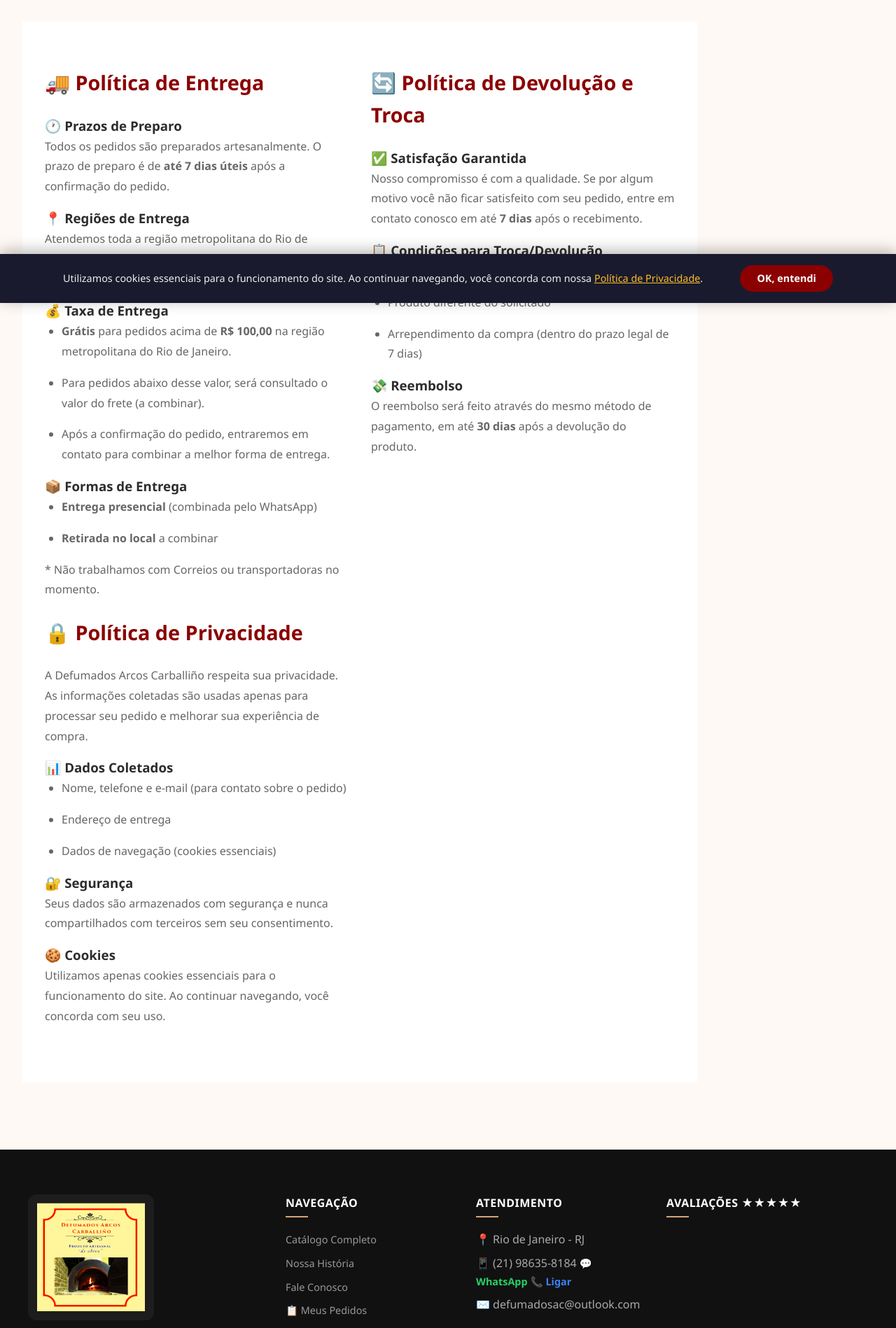
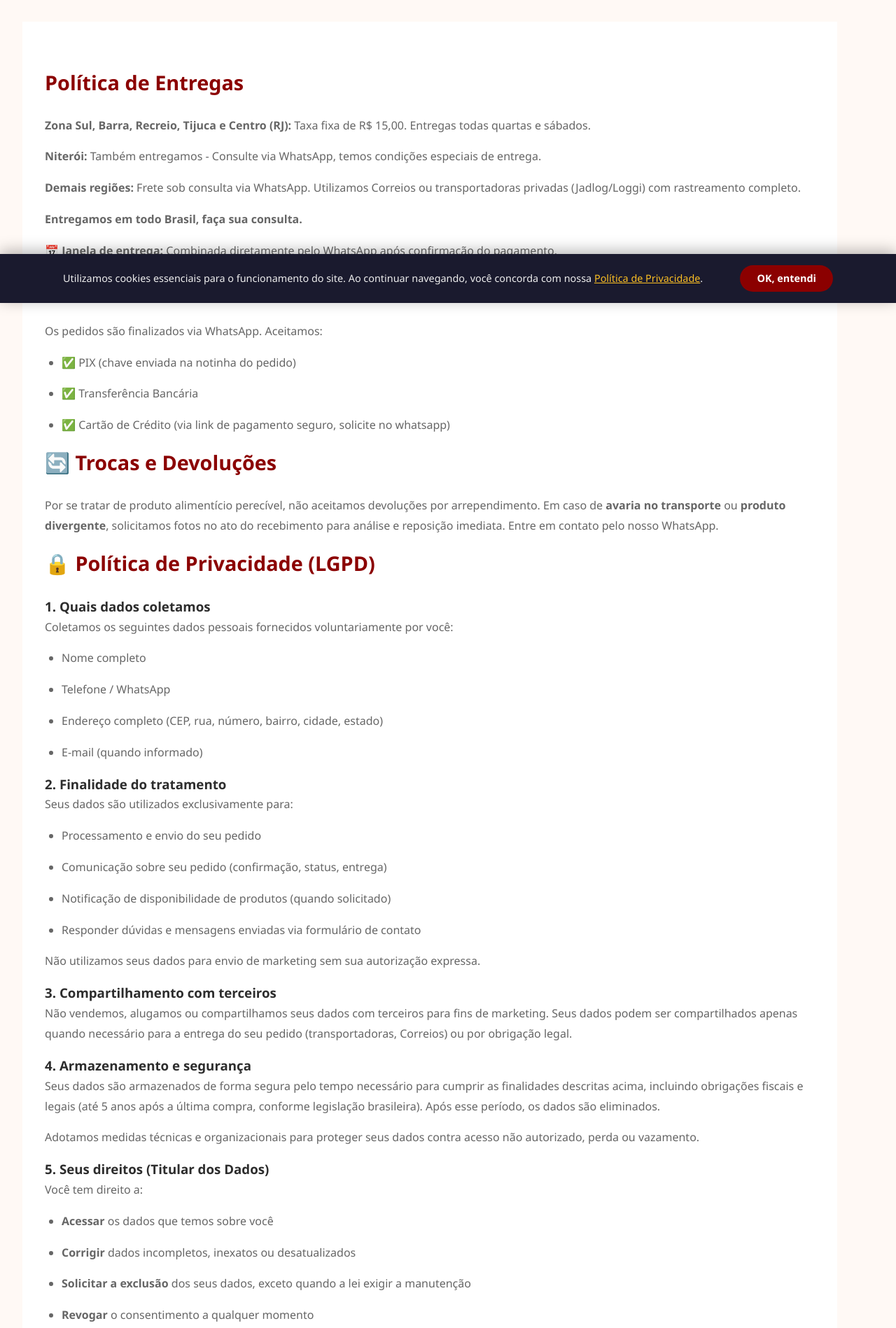
Before and after one commit to erickboechat/defumados-loja, a Flask app: page /politicas in a window 1280 px wide. Shown: the part 367-2265 px from the top of the page at 70% size. Run offline with Flask 3, Linux system fonts and the light colour scheme; some libraries are stand-ins or nearby versions.

Commit message:
fix: restaura conteudo original de contato, politicas e sobre
As paginas foram reescritas acidentalmente durante a refatoracao
para base.html. Agora usam o conteudo original completo,
apenas trocando a estrutura para extender base.html.

```diff
--- a/templates/politicas.html
+++ b/templates/politicas.html
@@ -4,61 +4,79 @@
 <main class="page-institucional">
   <section class="hero-page" style="background: linear-gradient(rgba(0,0,0,0.5), rgba(0,0,0,0.5)), url('https://defumadosac.com.br/wp-content/uploads/2023/01/banner-home.jpg'); background-size: cover; background-position: center;">
     <div class="hero-content">
-      <h1>Políticas de Entrega e Devoluções</h1>
-      <p>Saiba como funcionam nossas entregas e trocas</p>
+      <h1>Políticas & Entregas</h1>
+      <p>Transparência e segurança em cada etapa</p>
     </div>
   </section>
 
-  <section class="content-section politicas-content">
-    <div class="container politicas-grid">
-      <article class="politica-card">
-        <h2>🚚 Política de Entrega</h2>
-        <h3>🕐 Prazos de Preparo</h3>
-        <p>Todos os pedidos são preparados artesanalmente. O prazo de preparo é de <strong>até 7 dias úteis</strong> após a confirmação do pedido.</p>
-        <h3>📍 Regiões de Entrega</h3>
-        <p>Atendemos toda a região metropolitana do Rio de Janeiro. Para outras localidades, entre em contato pelo WhatsApp para verificar disponibilidade.</p>
-        <h3>💰 Taxa de Entrega</h3>
+  <section class="content-section">
+    <div class="container-wide">
+      <h2> Política de Entregas</h2>
+      <p><strong>Zona Sul, Barra, Recreio, Tijuca e Centro (RJ):</strong> Taxa fixa de R$ 15,00. Entregas todas quartas e sábados.</p>
+      <p><strong>Niterói:</strong> Também entregamos - Consulte via WhatsApp, temos condições especiais de entrega.</p>
+      <p><strong>Demais regiões:</strong> Frete sob consulta via WhatsApp. Utilizamos Correios ou transportadoras privadas (Jadlog/Loggi) com rastreamento completo.</p>
+      <p><strong>Entregamos em todo Brasil, faça sua consulta.</strong></p>
+      <p>📅 <strong>Janela de entrega:</strong> Combinada diretamente pelo WhatsApp após confirmação do pagamento.</p>
+
+      <h2>💰 Pagamento</h2>
+      <p>Os pedidos são finalizados via WhatsApp. Aceitamos:</p>
       <ul>
-          <li><strong>Grátis</strong> para pedidos acima de <strong>R$ 100,00</strong> na região metropolitana do Rio de Janeiro.</li>
-          <li>Para pedidos abaixo desse valor, será consultado o valor do frete (a combinar).</li>
-          <li>Após a confirmação do pedido, entraremos em contato para combinar a melhor forma de entrega.</li>
+        <li>✅ PIX (chave enviada na notinha do pedido)</li>
+        <li>✅ Transferência Bancária</li>
+        <li>✅ Cartão de Crédito (via link de pagamento seguro, solicite no whatsapp)</li>
       </ul>
-        <h3>📦 Formas de Entrega</h3>
+
+      <h2>🔄 Trocas e Devoluções</h2>
+      <p>Por se tratar de produto alimentício perecível, não aceitamos devoluções por arrependimento. Em caso de <strong>avaria no transporte</strong> ou <strong>produto divergente</strong>, solicitamos fotos no ato do recebimento para análise e reposição imediata. Entre em contato pelo nosso WhatsApp.</p>
+
+      <h2 id="privacidade">🔒 Política de Privacidade (LGPD)</h2>
+
+      <h3>1. Quais dados coletamos</h3>
+      <p>Coletamos os seguintes dados pessoais fornecidos voluntariamente por você:</p>
       <ul>
-          <li><strong>Entrega presencial</strong> (combinada pelo WhatsApp)</li>
-          <li><strong>Retirada no local</strong> a combinar</li>
+        <li>Nome completo</li>
+        <li>Telefone / WhatsApp</li>
+        <li>Endereço completo (CEP, rua, número, bairro, cidade, estado)</li>
+        <li>E-mail (quando informado)</li>
       </ul>
-        <p class="politica-obs">* Não trabalhamos com Correios ou transportadoras no momento.</p>
-      </article>
 
-      <article class="politica-card">
-        <h2>🔄 Política de Devolução e Troca</h2>
-        <h3>✅ Satisfação Garantida</h3>
-        <p>Nosso compromisso é com a qualidade. Se por algum motivo você não ficar satisfeito com seu pedido, entre em contato conosco em até <strong>7 dias</strong> após o recebimento.</p>
-        <h3>📋 Condições para Troca/Devolução</h3>
+      <h3>2. Finalidade do tratamento</h3>
+      <p>Seus dados são utilizados exclusivamente para:</p>
       <ul>
-          <li>Produto com defeito ou avaria no transporte</li>
-          <li>Produto diferente do solicitado</li>
-          <li>Arrependimento da compra (dentro do prazo legal de 7 dias)</li>
+        <li>Processamento e envio do seu pedido</li>
+        <li>Comunicação sobre seu pedido (confirmação, status, entrega)</li>
+        <li>Notificação de disponibilidade de produtos (quando solicitado)</li>
+        <li>Responder dúvidas e mensagens enviadas via formulário de contato</li>
       </ul>
-        <h3>💸 Reembolso</h3>
-        <p>O reembolso será feito através do mesmo método de pagamento, em até <strong>30 dias</strong> após a devolução do produto.</p>
-      </article>
+      <p>Não utilizamos seus dados para envio de marketing sem sua autorização expressa.</p>
 
-      <article class="politica-card" id="privacidade">
-        <h2>🔒 Política de Privacidade</h2>
-        <p>A Defumados Arcos Carballiño respeita sua privacidade. As informações coletadas são usadas apenas para processar seu pedido e melhorar sua experiência de compra.</p>
-        <h3>📊 Dados Coletados</h3>
+      <h3>3. Compartilhamento com terceiros</h3>
+      <p>Não vendemos, alugamos ou compartilhamos seus dados com terceiros para fins de marketing. Seus dados podem ser compartilhados apenas quando necessário para a entrega do seu pedido (transportadoras, Correios) ou por obrigação legal.</p>
+
+      <h3>4. Armazenamento e segurança</h3>
+      <p>Seus dados são armazenados de forma segura pelo tempo necessário para cumprir as finalidades descritas acima, incluindo obrigações fiscais e legais (até 5 anos após a última compra, conforme legislação brasileira). Após esse período, os dados são eliminados.</p>
+      <p>Adotamos medidas técnicas e organizacionais para proteger seus dados contra acesso não autorizado, perda ou vazamento.</p>
+
+      <h3>5. Seus direitos (Titular dos Dados)</h3>
+      <p>Você tem direito a:</p>
       <ul>
-          <li>Nome, telefone e e-mail (para contato sobre o pedido)</li>
-          <li>Endereço de entrega</li>
-          <li>Dados de navegação (cookies essenciais)</li>
+        <li><strong>Acessar</strong> os dados que temos sobre você</li>
+        <li><strong>Corrigir</strong> dados incompletos, inexatos ou desatualizados</li>
+        <li><strong>Solicitar a exclusão</strong> dos seus dados, exceto quando a lei exigir a manutenção</li>
+        <li><strong>Revogar</strong> o consentimento a qualquer momento</li>
+        <li><strong>Saber</strong> com quais terceiros compartilhamos seus dados</li>
       </ul>
-        <h3>🔐 Segurança</h3>
-        <p>Seus dados são armazenados com segurança e nunca compartilhados com terceiros sem seu consentimento.</p>
-        <h3>🍪 Cookies</h3>
-        <p>Utilizamos apenas cookies essenciais para o funcionamento do site. Ao continuar navegando, você concorda com seu uso.</p>
-      </article>
+
+      <h3>6. Encarregado (DPO) e canal de exercício de direitos</h3>
+      <p>Para exercer seus direitos, esclarecer dúvidas ou solicitar a exclusão dos seus dados, entre em contato pelo nosso <a href="https://wa.me/5521986358184" target="_blank" style="color:var(--cor-primaria);font-weight:600;">WhatsApp (21) 98635-8184</a> ou envie um e-mail para <strong>defumadosac@outlook.com</strong>. Responderemos em até 48 horas úteis.</p>
+
+      <h3>7. Cookies</h3>
+      <p>Este site utiliza cookies essenciais para o funcionamento adequado, como manter os itens no carrinho e lembrar suas preferências de navegação. Não utilizamos cookies de rastreamento ou publicidade sem seu consentimento. Ao continuar navegando, você aceita o uso desses cookies essenciais.</p>
+
+      <h3>8. Consentimento</h3>
+      <p>Ao preencher formulários em nosso site, você declara que leu e concordou com esta Política de Privacidade, autorizando o tratamento dos seus dados pessoais para as finalidades descritas.</p>
+
+      <p style="margin-top:1.5rem;font-size:0.85rem;color:#888;"><em>Última atualização: Junho de 2026. Esta política pode ser atualizada periodicamente. Recomendamos a consulta regular desta página.</em></p>
     </div>
   </section>
 </main>
```
Also changed, not shown: templates/contato.html (+41 -30 lines), templates/sobre.html (+17 -4 lines). Lines whose indentation alone changed are shown as unchanged.
